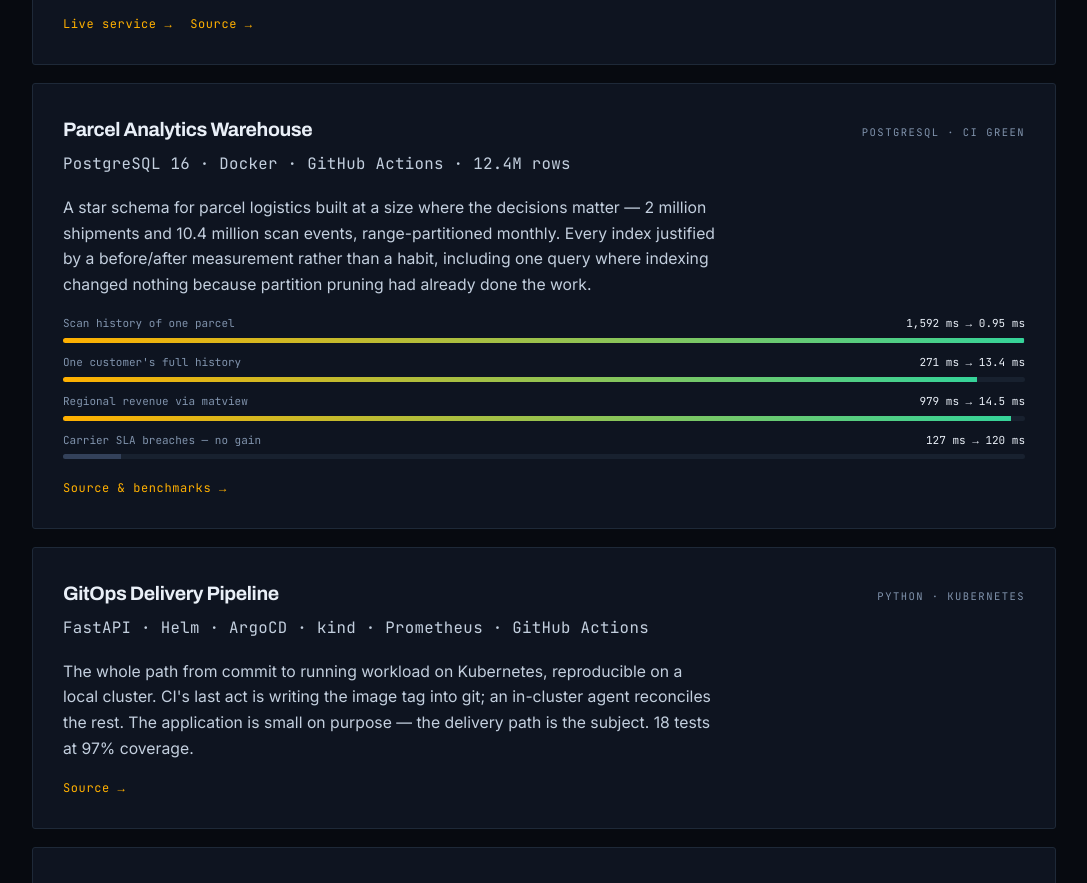
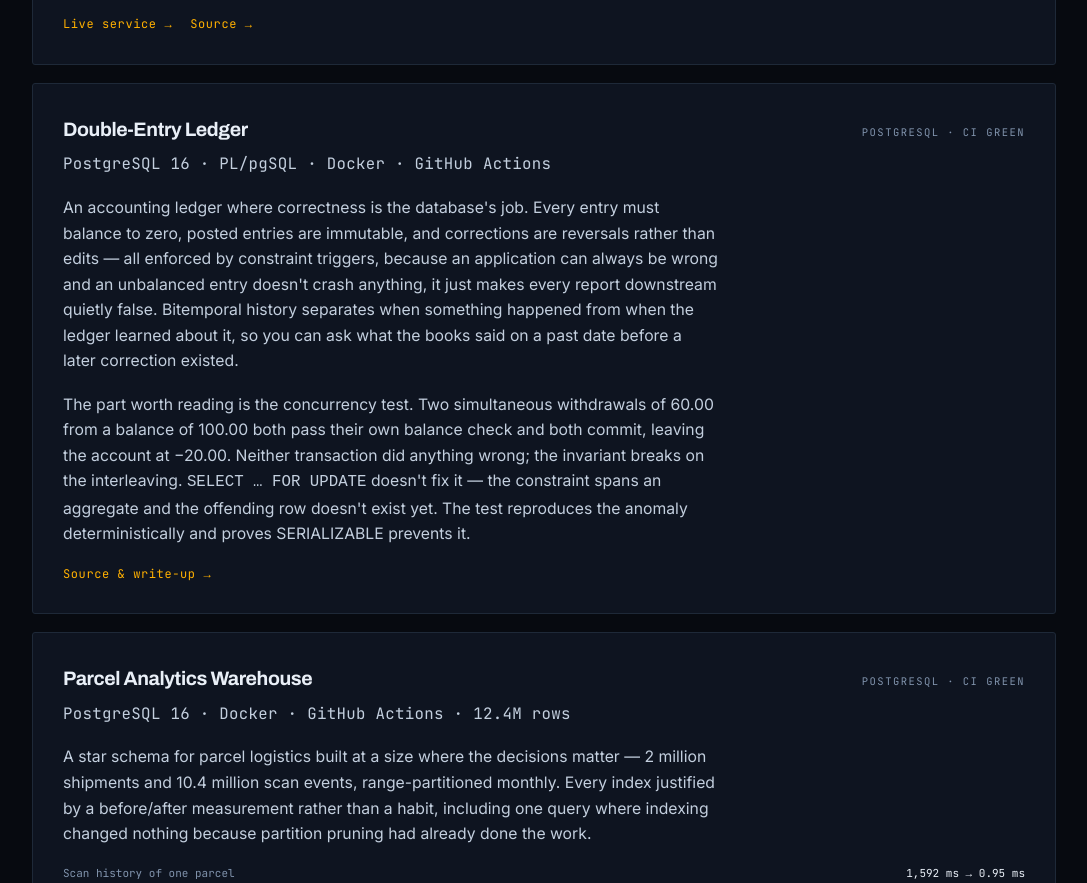
Before and after one commit to Pbhavyashree/Pbhavyashree.github.io, a plain HTML site: page index.html in a window 1280 px wide. Shown: the part 1858-2741 px from the top of the page, without its empty margins (96-1183 px from the left). Drawn offline with Linux system fonts and the light colour scheme.

Commit message:
Add ledger-core to work section

```diff
--- a/index.html
+++ b/index.html
@@ -238,6 +238,19 @@ footer{
         <div class="links">
           <a href="https://tracking-aggregator.onrender.com" target="_blank" rel="noopener">Live service →</a>
           <a href="https://github.com/Pbhavyashree" target="_blank" rel="noopener">Source →</a>
+        </div>
+      </article>
+
+      <article class="card rv">
+        <div class="card-top">
+          <h3>Double-Entry Ledger</h3>
+          <span class="status repo">PostgreSQL · CI green</span>
+        </div>
+        <p class="stack">PostgreSQL 16 · PL/pgSQL · Docker · GitHub Actions</p>
+        <p>An accounting ledger where correctness is the database's job. Every entry must balance to zero, posted entries are immutable, and corrections are reversals rather than edits — all enforced by constraint triggers, because an application can always be wrong and an unbalanced entry doesn't crash anything, it just makes every report downstream quietly false. Bitemporal history separates when something happened from when the ledger learned about it, so you can ask what the books said on a past date before a later correction existed.</p>
+        <p>The part worth reading is the concurrency test. Two simultaneous withdrawals of 60.00 from a balance of 100.00 both pass their own balance check and both commit, leaving the account at −20.00. Neither transaction did anything wrong; the invariant breaks on the interleaving. <code>SELECT … FOR UPDATE</code> doesn't fix it — the constraint spans an aggregate and the offending row doesn't exist yet. The test reproduces the anomaly deterministically and proves SERIALIZABLE prevents it.</p>
+        <div class="links">
+          <a href="https://github.com/Pbhavyashree/ledger-core" target="_blank" rel="noopener">Source &amp; write-up →</a>
         </div>
       </article>
 
```
